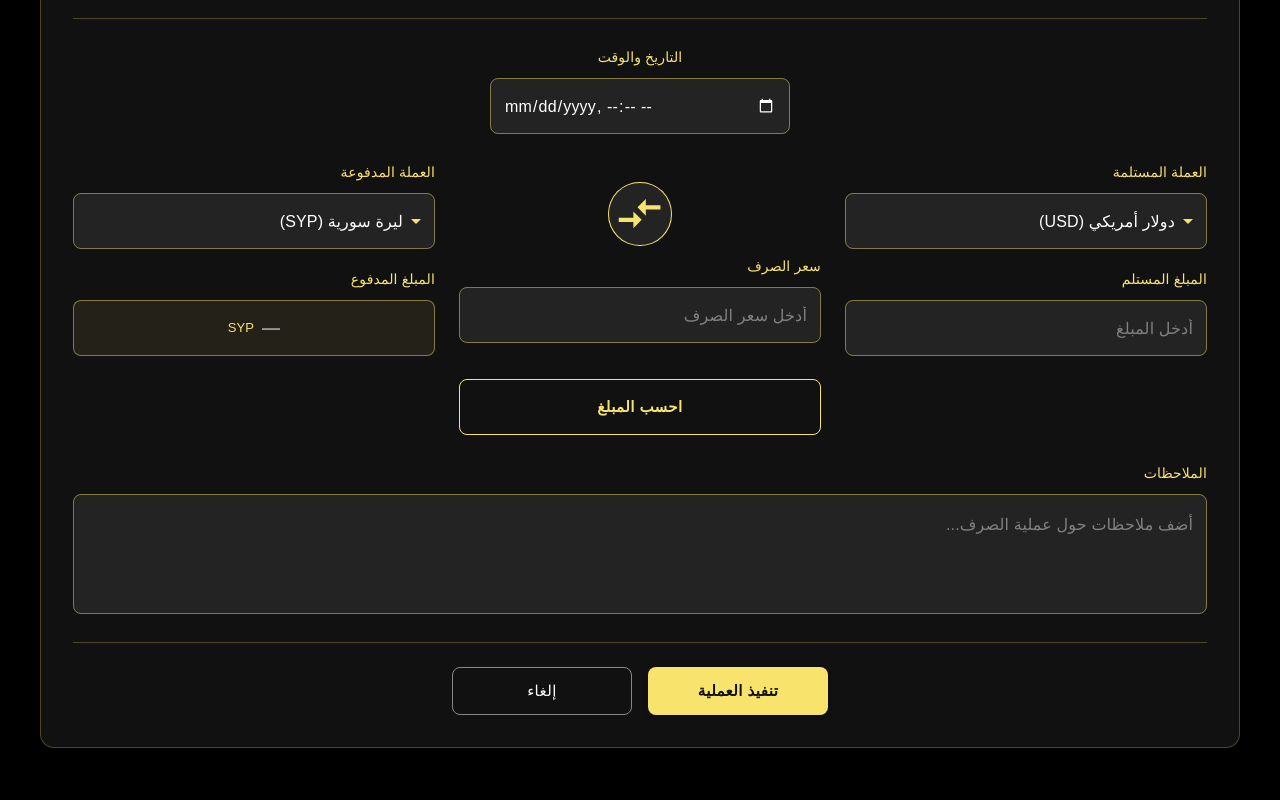
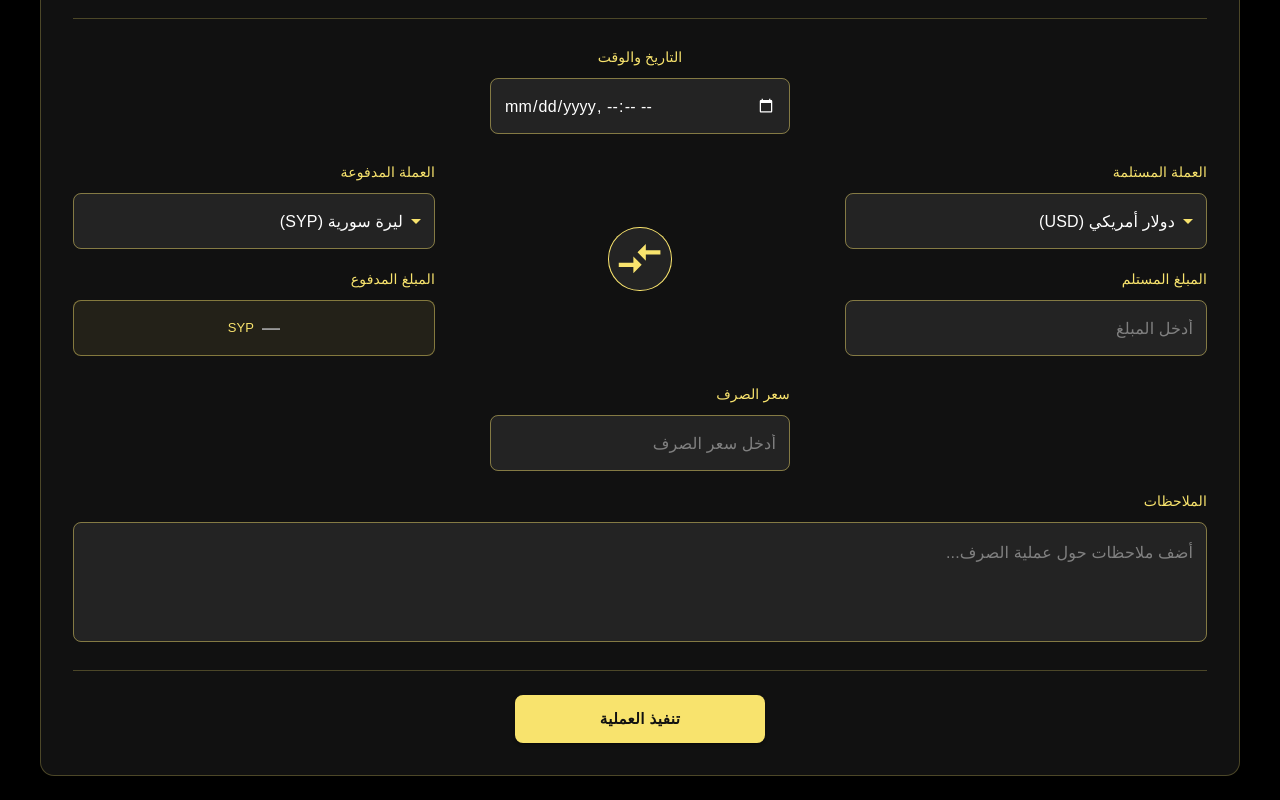
Before and after one commit to hano22-d/Exchange_Project, a React (Vite) app: page /operations in a window 1280 px wide. Shown: the part 332-1132 px from the top of the page. Before the commit the page ends 1104 px from the top, so only its background shows below. Built offline with nearby package versions, Linux system fonts and the light colour scheme; a web font is replaced by a local one.

Commit message:
exchange edit

```diff
--- a/src/featuers/exchange/cashbox/exchange_operations.jsx
+++ b/src/featuers/exchange/cashbox/exchange_operations.jsx
@@ -105,6 +105,7 @@ const currencyMenuProps = {
 export default function Exchange() {
   return (
     <Box
+      component="form"
       dir="rtl"
       sx={{
         width: "100%",
@@ -114,11 +115,14 @@ export default function Exchange() {
         display: "flex",
         justifyContent: "center",
         fontFamily,
+
       }}
     >
       <Paper
         elevation={8}
         sx={{
+          display: "flex",
+          flexDirection: "column",
           width: "100%",
           maxWidth: `${FORM_WIDTH}px`,
           minWidth: "950px",
@@ -139,6 +143,7 @@ export default function Exchange() {
             justifyContent: "center",
             gap: "12px",
             marginBottom: "28px",
+
           }}
         >
           <CurrencyExchangeIcon sx={{ color: primary, fontSize: "32px" }} />
@@ -196,6 +201,8 @@ export default function Exchange() {
             gap: "24px",
             alignItems: "start",
             marginBottom: "28px",
+
+
           }}
         >
           {/* العملة والمبلغ المستلم */}
@@ -285,23 +292,6 @@ export default function Exchange() {
           </Box>
 
           {/* سعر الصرف */}
-          <Box
-            sx={{
-              minWidth: 0,
-              display: "flex",
-              flexDirection: "column",
-              alignItems: "stretch",
-            }}
-          >
-            <Box
-              sx={{
-                height: "24px",
-                display: "flex",
-                justifyContent: "center",
-                alignItems: "center",
-                marginBottom: "30px",
-              }}
-            >
             <CompareArrowsIcon
               sx={{
                 color: primary,
@@ -310,60 +300,11 @@ export default function Exchange() {
                 border: `1.5px solid ${primary}`,
                 borderRadius: "50%",
                 p: 0.7,
-                  mt: 10,
-                }}
-              />
-            </Box>
-
-            <Typography sx={{ ...labelStyles, mt: 5 }}>سعر الصرف</Typography>
-
-            <TextField
-              type="number"
-              placeholder="أدخل سعر الصرف"
-              fullWidth
-              sx={{
-                ...commonInputStyles,
-                marginBottom: "20px",
-
-                "& input": {
-                  color: secondary,
-                },
-
-                "& input::-webkit-inner-spin-button, & input::-webkit-outer-spin-button":
-                  {
-                    WebkitAppearance: "none",
-                    margin: 0,
-                  },
-
-                "& input[type=number]": {
-                  MozAppearance: "textfield",
-                },
+                alignSelf: "center",
+                justifySelf: "center"
               }}
             />
 
-            <Button
-              variant="outlined"
-              sx={{
-                width: "100%",
-                height: `${FIELD_HEIGHT}px`,
-                boxSizing: "border-box",
-                borderRadius: "8px",
-                borderColor: primary,
-                color: primary,
-                fontFamily,
-                fontSize: "15px",
-                fontWeight: "bold",
-                whiteSpace: "nowrap",
-                mt: 2,
-                "&:hover": {
-                  borderColor: primary,
-                  backgroundColor: "rgba(250,229,110,0.10)",
-                },
-              }}
-            >
-              احسب المبلغ
-            </Button>
-          </Box>
 
           {/* العملة والمبلغ المدفوع */}
           <Box sx={{ minWidth: 0 }}>
@@ -467,6 +408,35 @@ export default function Exchange() {
           </Box>
         </Box>
 
+        <Box sx={{ alignSelf: "center", justifySelf: "center" }}>
+          <Typography sx={{ ...labelStyles }}>سعر الصرف</Typography>
+
+          <TextField
+            type="number"
+            placeholder="أدخل سعر الصرف"
+            fullWidth
+            sx={{
+              ...commonInputStyles,
+              width: "300px",
+              marginBottom: "20px",
+
+              "& input": {
+                color: secondary,
+              },
+
+              "& input::-webkit-inner-spin-button, & input::-webkit-outer-spin-button":
+                {
+                  WebkitAppearance: "none",
+                  margin: 0,
+                },
+
+              "& input[type=number]": {
+                MozAppearance: "textfield",
+              },
+            }}
+          />
+        </Box>
+
         {/* الملاحظات */}
         <Box sx={{ marginBottom: "28px" }}>
           <Typography sx={labelStyles}>الملاحظات</Typography>
@@ -525,7 +495,7 @@ export default function Exchange() {
           <Button
             variant="contained"
             sx={{
-              width: "180px",
+              width: "250px",
               height: "48px",
               borderRadius: "8px",
               backgroundColor: primary,
@@ -542,25 +512,6 @@ export default function Exchange() {
             تنفيذ العملية
           </Button>
 
-          <Button
-            variant="outlined"
-            sx={{
-              width: "180px",
-              height: "48px",
-              borderRadius: "8px",
-              borderColor: "#888888",
-              color: secondary,
-              fontFamily,
-              fontSize: "15px",
-
-              "&:hover": {
-                borderColor: primary,
-                backgroundColor: "rgba(250,229,110,0.06)",
-              },
-            }}
-          >
-            إلغاء
-          </Button>
         </Box>
       </Paper>
     </Box>
```
Lines whose indentation alone changed are shown as unchanged.
